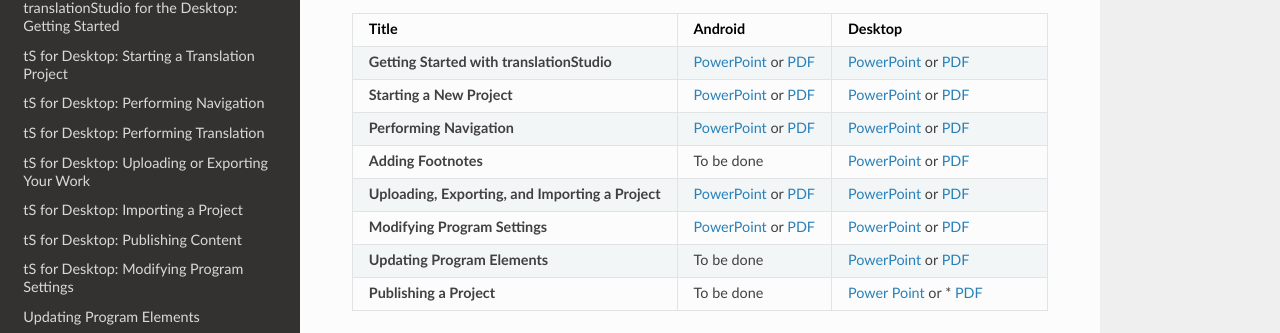
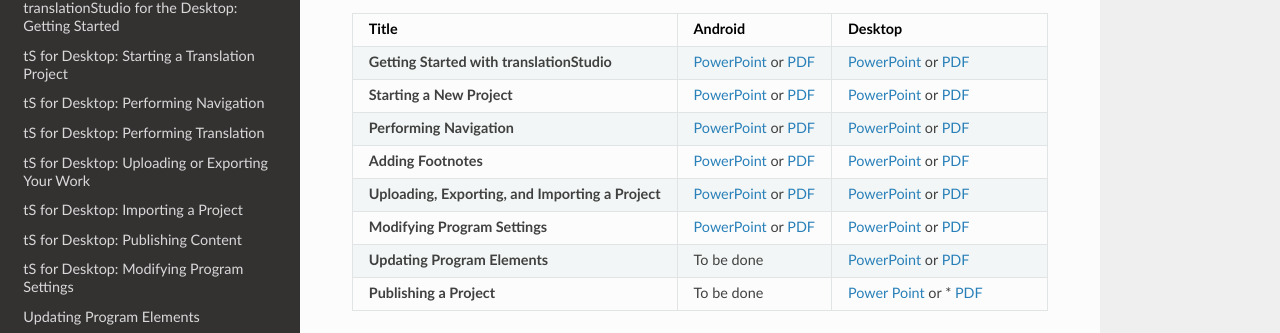
Before and after one commit to unfoldingWord-dev/translationStudio-Info, a Sphinx documentation site: the page built from docs/Appendix.rst, in a window 1280 px wide. Shown: the part 397-730 px from the top of the page. Built offline with Sphinx 7.4.7 and the Read the Docs theme 2.0.0, drawn with Linux system fonts in a browser that asks for light colours; pages that are not in the unit, such as notebooks, are missing from menus.

Commit message:
Update Appendix.rst

```diff
--- a/docs/Appendix.rst
+++ b/docs/Appendix.rst
@@ -51,7 +51,7 @@ Power Point Presentations (with PDFs)
      - `PowerPoint <https://github.com/unfoldingWord-dev/translationStudio-Info/blob/master/docs/DNavigation.pptx>`_ or `PDF <https://github.com/unfoldingWord-dev/translationStudio-Info/blob/master/docs/DNavigation.pdf>`_
 
    * - **Adding Footnotes**
-     - To be done
+     - `PowerPoint <https://github.com/unfoldingWord-dev/translationStudio-Info/blob/master/docs/AFootnote.pptx>`_ or `PDF <https://github.com/unfoldingWord-dev/translationStudio-Info/blob/master/docs/AFootnote.pdf>`_
      - `PowerPoint <https://github.com/unfoldingWord-dev/translationStudio-Info/blob/master/docs/DFootnote.pptx>`_ or `PDF <https://github.com/unfoldingWord-dev/translationStudio-Info/blob/master/docs/DFootnote.pdf>`_
 
    * - **Uploading, Exporting, and Importing a Project**
```
